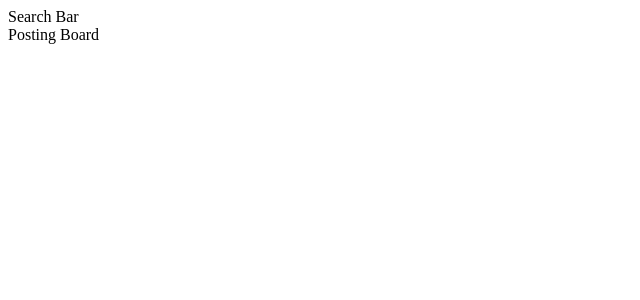
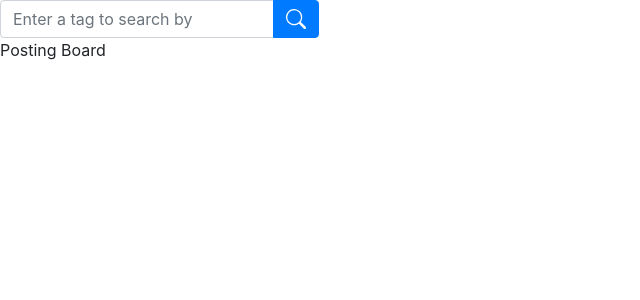
Before and after one commit to mkuzie/stack-overflow-ui-comp4350, a Vue app: page / in a window 1280 px wide. Shown: the top 300 px of the page, without its empty margins (0-640 px from the left). Built offline with nearby package versions, Linux system fonts and the light colour scheme.

Commit message:
Implemented the SearchForm component and updated main.js to use project dependencies.

```diff
--- a/package.json
+++ b/package.json
@@ -20,7 +20,7 @@
     "@vue/cli-plugin-eslint": "~4.5.0",
     "@vue/cli-service": "~4.5.0",
     "babel-eslint": "^10.1.0",
-    "eslint": "^6.7.2",
+    "eslint": "^6.8.0",
     "eslint-plugin-vue": "^6.2.2",
     "vue-template-compiler": "^2.6.11"
   },
--- a/src/components/SearchForm.vue
+++ b/src/components/SearchForm.vue
@@ -1,15 +1,36 @@
 <template>
   <div>
-    Search Bar
+    <b-form inline @submit="onSubmit">
+      <b-input-group>
+        <!-- Input Field -->
+        <b-form-input v-model="form.tag" placeholder="Enter a tag to search by" required />
+
+        <!-- Search Button -->
+        <b-input-group-append>
+          <b-button type="submit" variant="primary">
+            <b-icon-search/>
+          </b-button>
+        </b-input-group-append>
+      </b-input-group>
+    </b-form>
   </div>
 </template>
 
 <script>
 export default {
-  name: "SearchForm"
+  name: "SearchForm",
+  data() {
+    return {
+      form: {
+        tag: null
+      }
+    }
+  },
+  methods: {
+    onSubmit(event) {
+      event.preventDefault()
+      this.$emit("search", this.form)
+    }
+  }
 }
 </script>
-
-<style scoped>
-
-</style>
--- a/src/main.js
+++ b/src/main.js
@@ -1,5 +1,17 @@
 import Vue from 'vue'
 import App from './App.vue'
+import { BootstrapVue, IconsPlugin } from 'bootstrap-vue'
+import dayjs from 'dayjs'
+import axios from 'axios'
+
+import 'bootstrap/dist/css/bootstrap.css'
+import 'bootstrap-vue/dist/bootstrap-vue.css'
+
+Vue.use(BootstrapVue)
+Vue.use(IconsPlugin)
+
+Vue.prototype.$dayjs = dayjs
+Vue.prototype.$axios = axios
 
 Vue.config.productionTip = false
 
```
